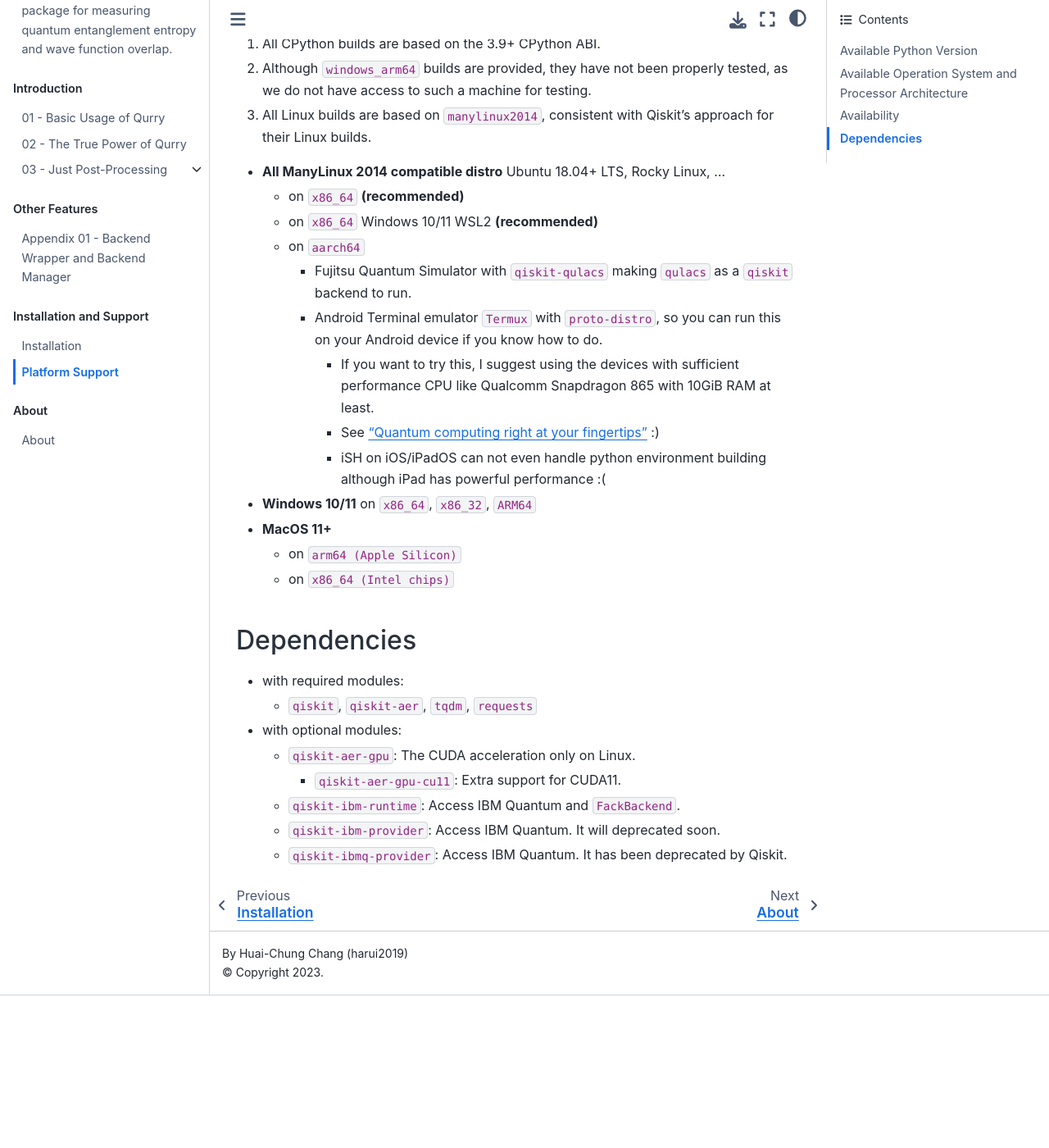
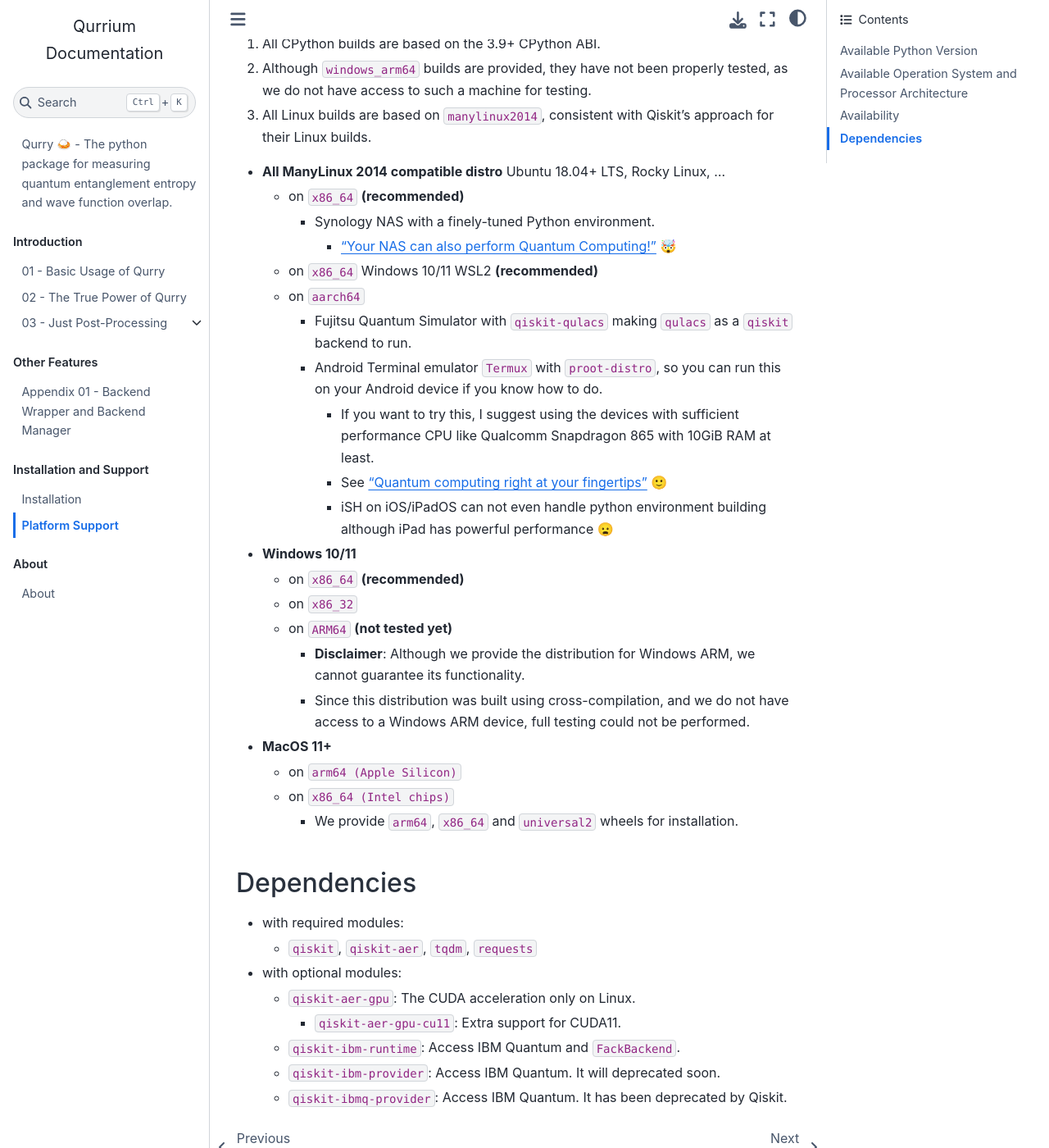
Before and after one commit to qurrium/qurrium_doc, a Jupyter Book: the page built from docs/installation/02_Platform_Support.md, in a window 1280 px wide and 1400 px high, scrolled down 1084 px. Shown: the whole window at 82% size. Built offline with Jupyter Book 1.0.4 settings and Sphinx 7.4.7 and the Sphinx Book theme 1.1.4, drawn with Linux system fonts in a browser that asks for light colours; before the commit the page ends 2298 px from its top, so only the background shows below that.

Commit message:
feat(installation): Platform Support update

```diff
--- a/docs/installation/02_Platform_Support.md
+++ b/docs/installation/02_Platform_Support.md
@@ -35,19 +35,29 @@ We strongly recommend to use Linux based system, due to Python multiprocessing m
   Ubuntu 18.04+ LTS, Rocky Linux, ...
 
   - on `x86_64` **(recommended)**
+    - Synology NAS with a finely-tuned Python environment.
+      - ["Your NAS can also perform Quantum Computing!"](https://www.threads.net/@harui_2019/post/DCe_flgTVSR?xmt=AQGz8x3XKpPWT3XmW9qBngiKuobCM14Hh7JaqpMJAa2qOg) 🤯
   - on `x86_64` Windows 10/11 WSL2 **(recommended)**
   - on `aarch64`
     - Fujitsu Quantum Simulator with `qiskit-qulacs` making `qulacs` as a `qiskit` backend to run.
-    - Android Terminal emulator `Termux` with `proto-distro`, so you can run this on your Android device if you know how to do.
+    - Android Terminal emulator `Termux` with `proot-distro`, so you can run this on your Android device if you know how to do.
       - If you want to try this, I suggest using the devices with sufficient performance CPU like Qualcomm Snapdragon 865 with 10GiB RAM at least.
-      - See ["Quantum computing right at your fingertips"](https://www.instagram.com/p/C1-dQWdSFYB/?utm_source=ig_web_button_share_sheet&igsh=MzRlODBiNWFlZA==) :)
-      - iSH on iOS/iPadOS can not even handle python environment building although iPad has powerful performance :(
+      - See ["Quantum computing right at your fingertips"](https://www.instagram.com/p/C1-dQWdSFYB/?utm_source=ig_web_button_share_sheet&igsh=MzRlODBiNWFlZA==) 🙂
+      - iSH on iOS/iPadOS can not even handle python environment building although iPad has powerful performance 😦
 
-- **Windows 10/11** on `x86_64`, `x86_32`, `ARM64`
+- **Windows 10/11**
+
+  - on `x86_64` **(recommended)**
+  - on `x86_32`
+  - on `ARM64` **(not tested yet)**
+    - **Disclaimer**: Although we provide the distribution for Windows ARM, we cannot guarantee its functionality.
+    - Since this distribution was built using cross-compilation, and we do not have access to a Windows ARM device, full testing could not be performed.
 
 - **MacOS 11+**
+
   - on `arm64 (Apple Silicon)`
   - on `x86_64 (Intel chips)`
+    - We provide `arm64`, `x86_64` and `universal2` wheels for installation.
 
 ## Dependencies
 
```
